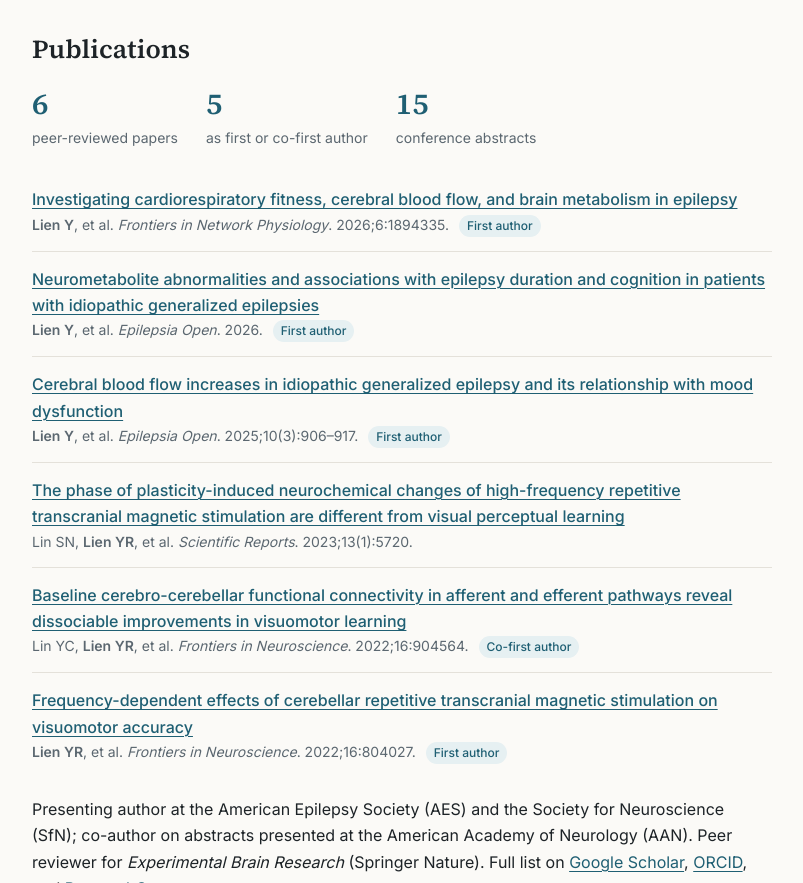
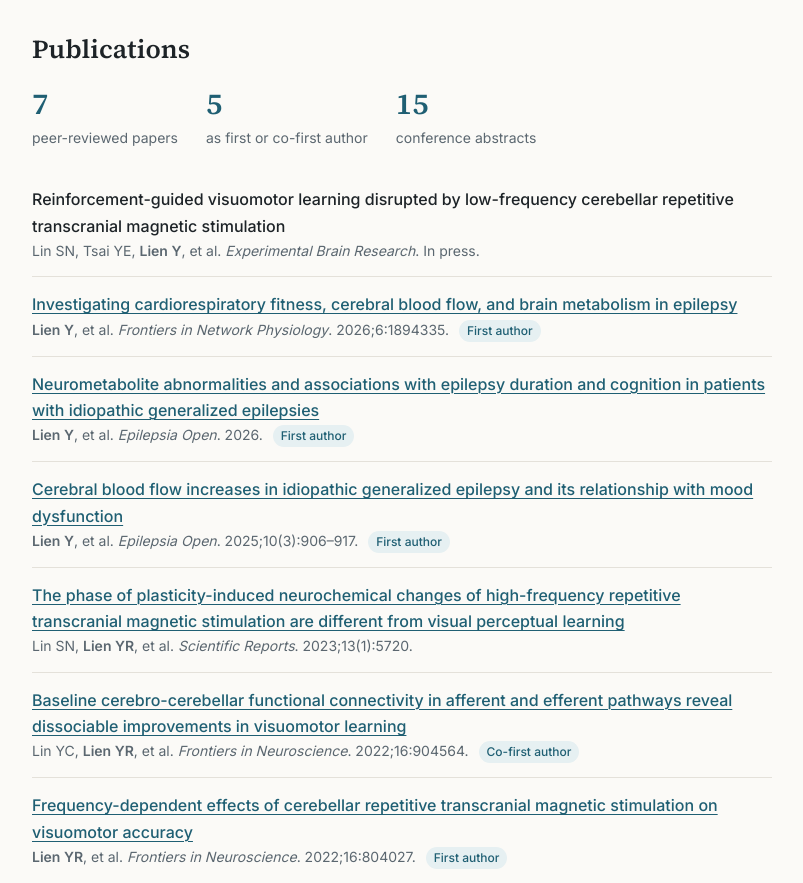
Before and after one commit to YunLien/YunLien.github.io, a plain HTML site: page index.html in a window 1280 px wide. Shown: the part 1236-2119 px from the top of the page, without its empty margins (238-1041 px from the left). Drawn offline with Linux system fonts and the light colour scheme.

Commit message:
Add Experimental Brain Research paper (in press); update count to 7
Co-Authored-By: Claude Opus 5.5 <noreply@anthropic.com>

```diff
--- a/index.html
+++ b/index.html
@@ -211,11 +211,15 @@
   <section id="publications">
     <h2>Publications</h2>
     <div class="stats">
-      <div class="stat"><b>6</b><span>peer-reviewed papers</span></div>
+      <div class="stat"><b>7</b><span>peer-reviewed papers</span></div>
       <div class="stat"><b>5</b><span>as first or co-first author</span></div>
       <div class="stat"><b>15</b><span>conference abstracts</span></div>
     </div>
     <ol class="pubs">
+      <li>
+        <div class="pub-title">Reinforcement-guided visuomotor learning disrupted by low-frequency cerebellar repetitive transcranial magnetic stimulation</div>
+        <div class="pub-meta">Lin SN, Tsai YE, <strong>Lien Y</strong>, et al. <em>Experimental Brain Research</em>. In press.</div>
+      </li>
       <li>
         <div class="pub-title"><a href="https://doi.org/10.3389/fnetp.2026.1894335" target="_blank" rel="noopener">Investigating cardiorespiratory fitness, cerebral blood flow, and brain metabolism in epilepsy</a></div>
         <div class="pub-meta"><strong>Lien Y</strong>, et al. <em>Frontiers in Network Physiology</em>. 2026;6:1894335. <span class="tag">First author</span></div>
```
